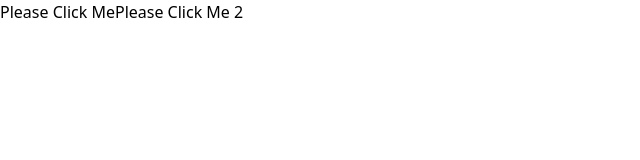
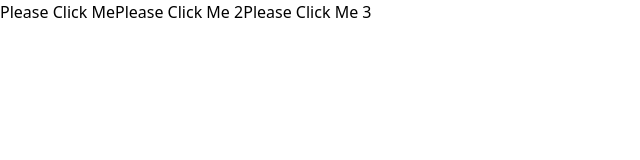
Before and after one commit to Cheyenne-Moutain-Computer-Science-Club/club-website, a Next.js app: page / in a window 1280 px wide. Shown: the top 160 px of the page, without its empty margins (0-640 px from the left). Built offline with nearby package versions, Linux system fonts and the light colour scheme.

Commit message:
Added Alex page to index.js

```diff
--- a/pages/index.js
+++ b/pages/index.js
@@ -5,5 +5,6 @@ export default function Home() {
     <div>
       <Link href="/Harry">Please Click Me</Link>
       <Link href="/Megan">Please Click Me 2</Link>
+      <Link href="/Alex">Please Click Me 3</Link>
     </div>);
 }
```
